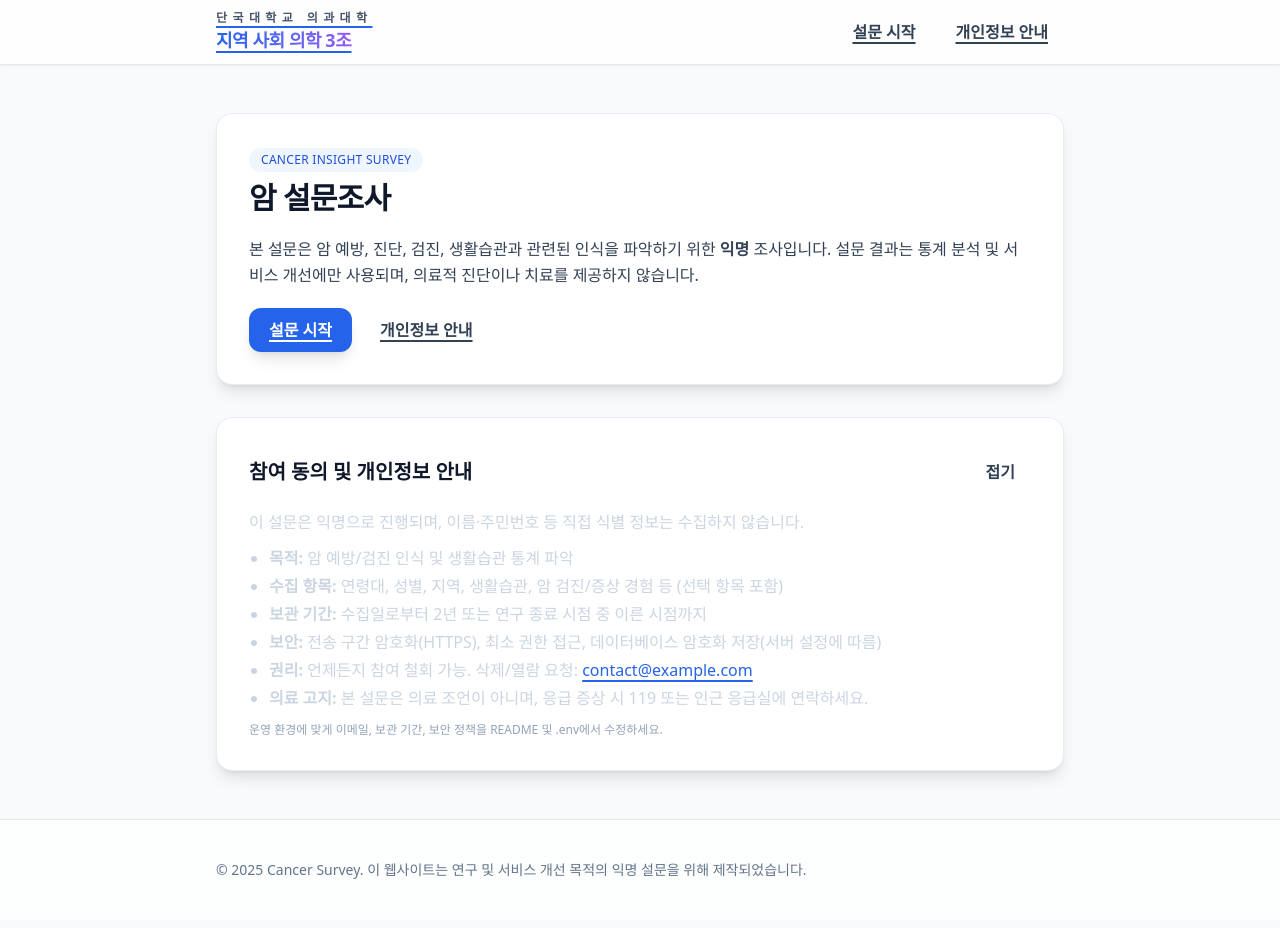
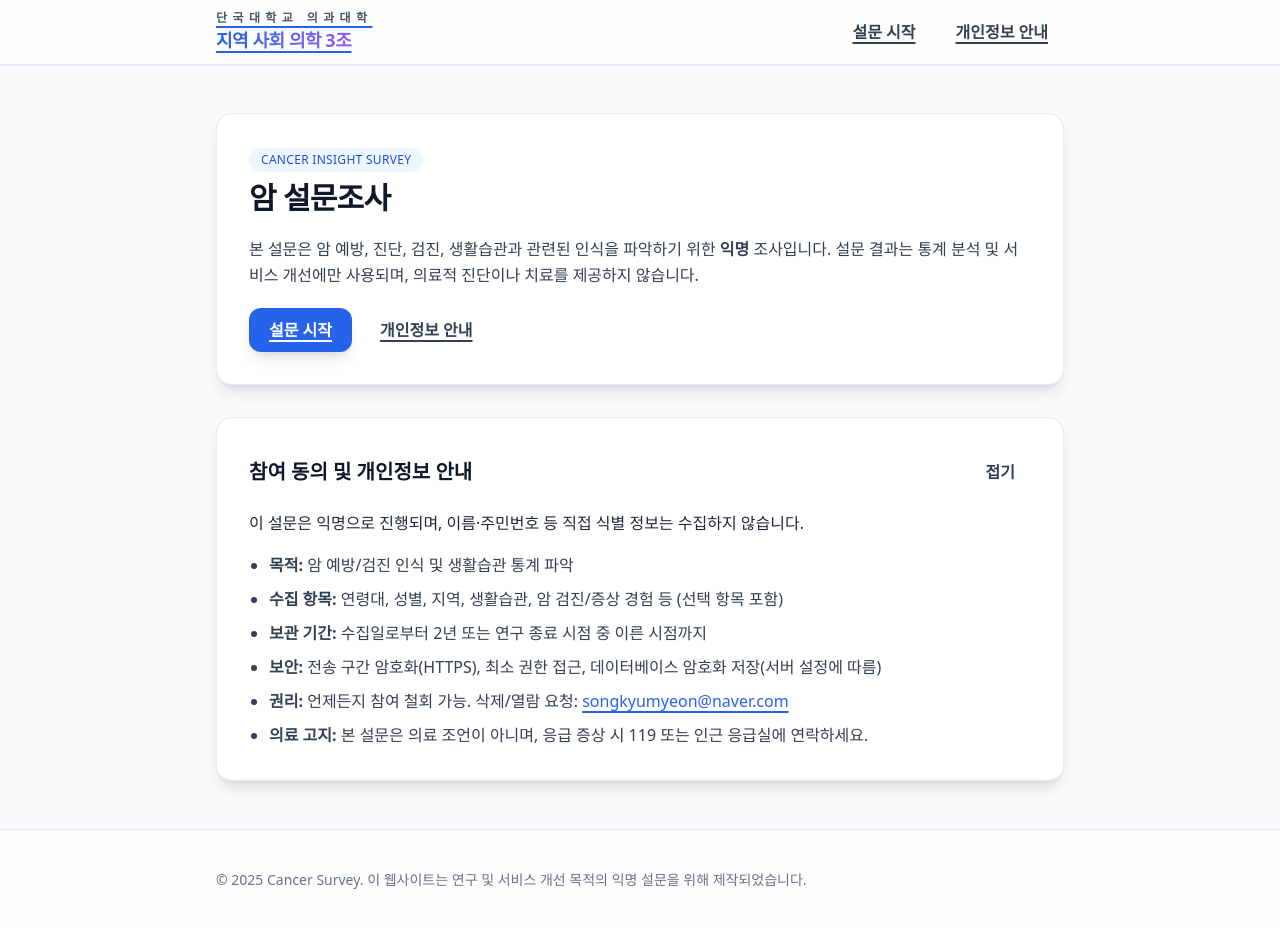
Before and after one commit to songsongvely/cancersurvey, a Next.js app: page / in a window 1280 px wide. Both pictures are taken after a click on the button "자세히". Built offline with nearby package versions, Linux system fonts and the light colour scheme.

Commit message:
fix: update consent panel copy and styling

```diff
--- a/app/survey/page.tsx
+++ b/app/survey/page.tsx
@@ -7,7 +7,7 @@ export default function SurveyPage() {
     <div className="card space-y-6">
       <div className="space-y-2">
         <h1 className="text-3xl font-semibold tracking-tight">설문 참여</h1>
-        <p className="text-slate-600 leading-relaxed">아래 항목에 응답해 주세요. (<b>익명</b> 수집)</p>
+        <p className="text-slate-700 leading-relaxed">아래 항목에 응답해 주세요. (<b>익명</b> 수집)</p>
       </div>
       <div>
         <SurveyForm />
--- a/app/thanks/page.tsx
+++ b/app/thanks/page.tsx
@@ -5,7 +5,7 @@ export default function ThanksPage() {
     <div className="card space-y-6 text-center">
       <div className="space-y-2">
         <h1 className="text-3xl font-semibold tracking-tight">참여해 주셔서 감사합니다!</h1>
-        <p className="text-slate-600">소중한 응답은 암 예방/검진 인식 개선에 큰 도움이 됩니다.</p>
+        <p className="text-slate-700">소중한 응답은 암 예방/검진 인식 개선에 큰 도움이 됩니다.</p>
       </div>
       <div>
         <Link href="/" className="btn">처음으로</Link>
--- a/components/ConsentPanel.tsx
+++ b/components/ConsentPanel.tsx
@@ -12,19 +12,18 @@ export default function ConsentPanel() {
           {open ? '접기' : '자세히'}
         </button>
       </div>
-      <div className="mt-4 space-y-3 text-slate-300">
-        <p>이 설문은 익명으로 진행되며, 이름·주민번호 등 직접 식별 정보는 수집하지 않습니다.</p>
+      <div className="mt-4 space-y-4 text-slate-700 leading-relaxed">
+        <p className="font-medium text-slate-800">이 설문은 익명으로 진행되며, 이름·주민번호 등 직접 식별 정보는 수집하지 않습니다.</p>
         {open && (
-          <div className="space-y-3">
-            <ul className="list-disc pl-5 space-y-1">
+          <div className="space-y-4">
+            <ul className="list-disc pl-5 space-y-2">
               <li><b>목적:</b> 암 예방/검진 인식 및 생활습관 통계 파악</li>
               <li><b>수집 항목:</b> 연령대, 성별, 지역, 생활습관, 암 검진/증상 경험 등 (선택 항목 포함)</li>
               <li><b>보관 기간:</b> 수집일로부터 2년 또는 연구 종료 시점 중 이른 시점까지</li>
               <li><b>보안:</b> 전송 구간 암호화(HTTPS), 최소 권한 접근, 데이터베이스 암호화 저장(서버 설정에 따름)</li>
-              <li><b>권리:</b> 언제든지 참여 철회 가능. 삭제/열람 요청: <a href="mailto:contact@example.com">contact@example.com</a></li>
+              <li><b>권리:</b> 언제든지 참여 철회 가능. 삭제/열람 요청: <a href="mailto:songkyumyeon@naver.com">songkyumyeon@naver.com</a></li>
               <li><b>의료 고지:</b> 본 설문은 의료 조언이 아니며, 응급 증상 시 119 또는 인근 응급실에 연락하세요.</li>
             </ul>
-            <p className="text-xs text-slate-400">운영 환경에 맞게 이메일, 보관 기간, 보안 정책을 README 및 .env에서 수정하세요.</p>
           </div>
         )}
       </div>
```
